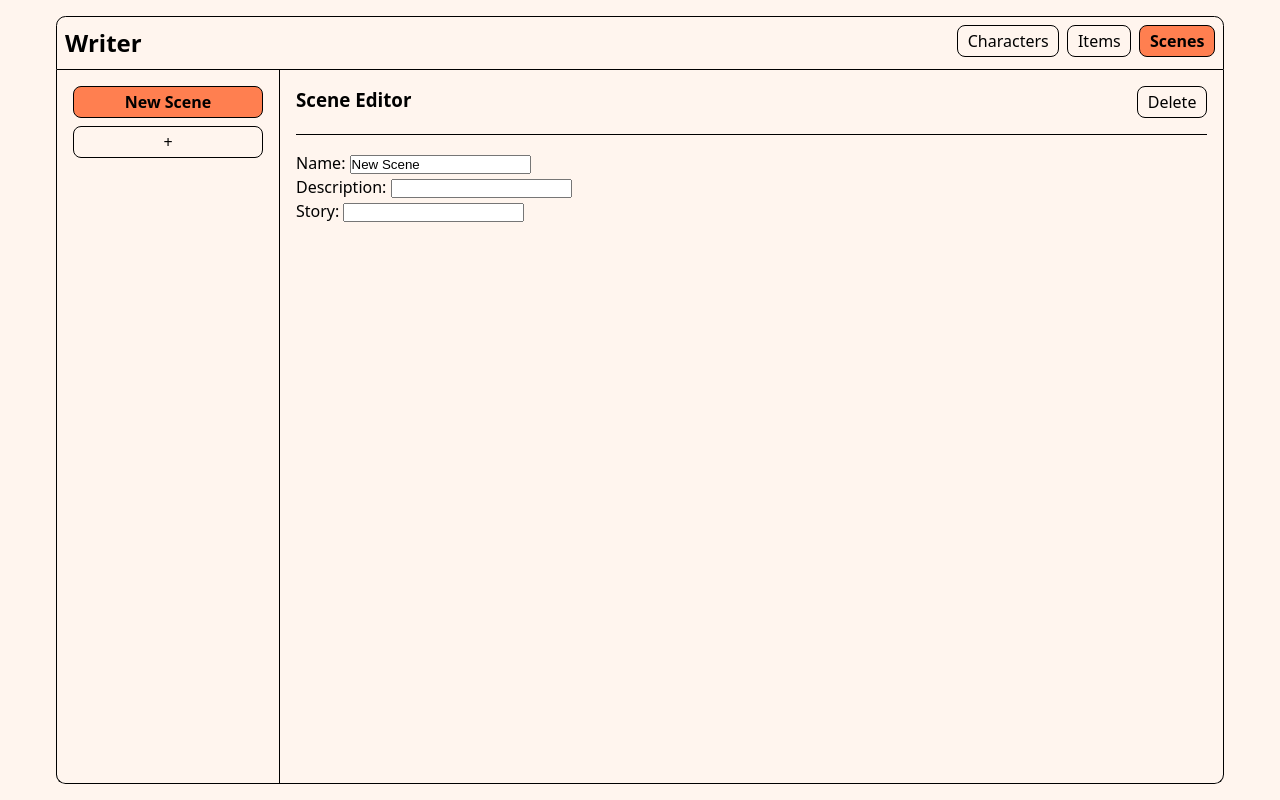
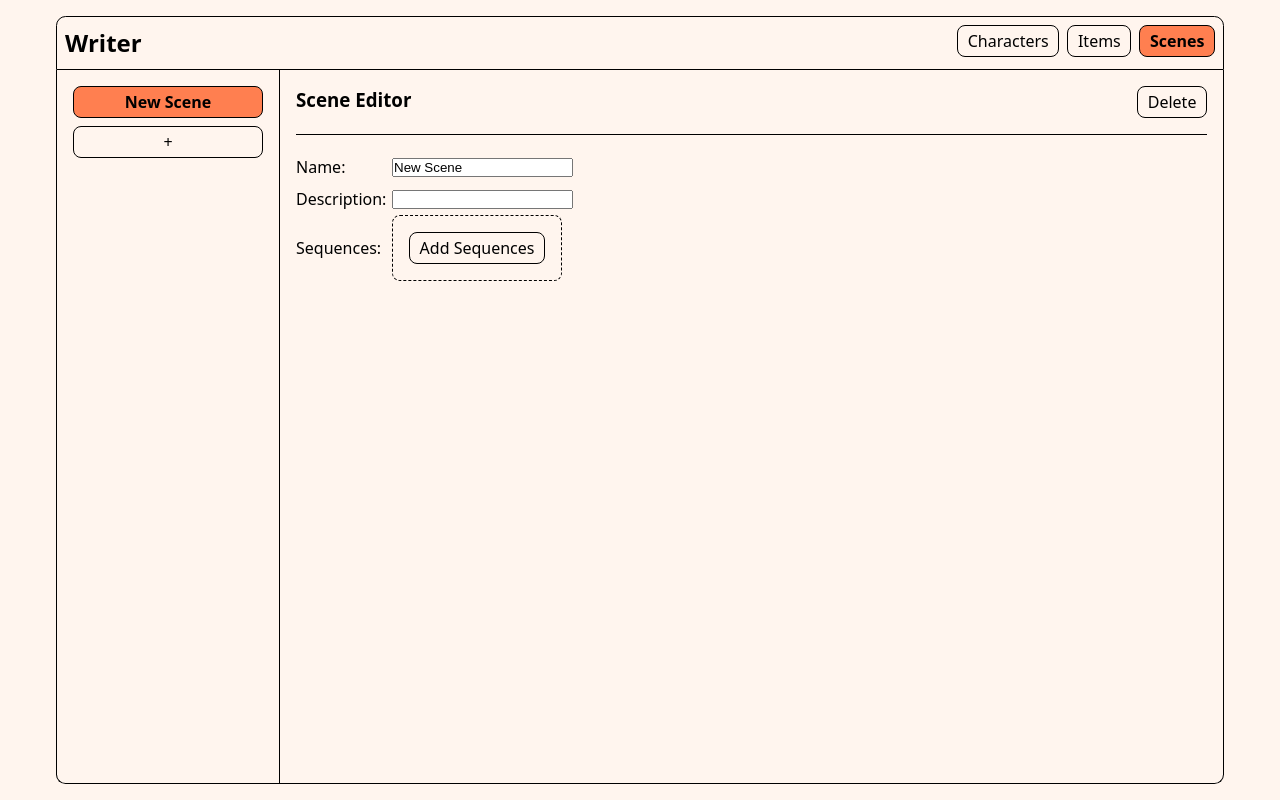
Before and after one commit to matthewscottgraham/writer, a React (Vite) app: page / in a window 1280 px wide. Built offline with nearby package versions, Linux system fonts and the light colour scheme.

Commit message:
Nested Fields are now possible.

```diff
--- a/src/Components/EntityEditor/EntityEditor.jsx
+++ b/src/Components/EntityEditor/EntityEditor.jsx
@@ -1,10 +1,11 @@
 import React from 'react';
 import panelStyles from '../../Styles/Panels.module.css';
+import FieldEditor from './FieldEditor.jsx';
 
 function EntityEditor({isActive, state, schema}) {
   if (!isActive || !state) return null;
 
-  const {list, setList, currentID} = state;
+  const {list, setList, currentID, setCurrentID} = state;
   const entity = list.find(e => e.id === currentID);
 
   if (!entity) {
@@ -14,33 +15,35 @@ function EntityEditor({isActive, state, schema}) {
   function handleDelete() {
     if (!window.confirm(`Are you sure you want to delete this ${schema.label}?`)) return
 
-    const newList = list.filter(c => c.id !== currentID);
+    const newList = list.filter(e => e.id !== currentID);
     setList(newList);
     state.setCurrentID(null);
+    setCurrentID(newList[0]?.id ?? null);
   }
 
-  function updateField(key, value) {
-    setList(list.map(e => e.id === currentID ? {...e, [key]: value} : e));
+  function updateEntity(updater) {
+    setList(list.map(e => (e.id === currentID ? updater(e) : e)));
   }
 
   return (
     <div className={panelStyles.panel}>
+
       <div className={panelStyles.panelHeader}>
         <h3>{schema.label} Editor</h3>
-        <div style={{'flex-grow': '1' }} />
+        <div style={{ flexGrow: 1}} />
         <button onClick={handleDelete}>Delete</button>
       </div>
-      <div style={{'padding-top': '1em'}}>
-        {schema.fields.map(field => (
-          <div key={field.key}>
-            <label>
-              {field.label}: {' '}
-              <input type={field.type}
-                value={entity[field.key] ?? ''}
-                onChange={e=> updateField(field.key, e.target.value)}
-              />
-            </label>
-          </div>
+
+      <div style={{paddingTop: '1em'}}>
+        { schema.fields.map(field => (
+          <FieldEditor
+            key={field.id}
+            field={field}
+            value={entity[field.key]}
+            onChange={value =>
+              updateEntity(e => ({ ...e, [field.key]: value })
+            )}
+          />
         ))}
       </div>
     </div>
--- /dev/null
+++ b/src/Components/EntityEditor/FieldEditor.jsx
@@ -0,0 +1,73 @@
+import React from "react";
+import panelStyles from '../../Styles/Panels.module.css';
+
+function FieldEditor({field, value, onChange}) {
+
+  function handleDelete(items, index) {
+    if (!window.confirm(`Are you sure you want to delete this ${field.label}?`)) return
+
+    onChange(items.filter((_, i) => i !== index));
+  }
+
+  switch (field.type) {
+    case 'text':
+      return (
+          <label className={panelStyles.field}>
+            <div style={{minWidth: '6em'}}>
+              {field.label}:
+            </div>
+            <input
+                type='text'
+                value={value ?? ''}
+                onChange={e => onChange(e.target.value)}
+            />
+          </label>
+      );
+    case 'object[]': {
+      const items = value ?? [];
+      return (
+          <div className={panelStyles.field}>
+            <div style={{minWidth: '6em'}}>
+              {field.label}:
+            </div>
+            <div className={panelStyles.nestedPanel}>
+            {items.map((item, index) => (
+                <div key={index} className={panelStyles.nestedItem}>
+                  {field.fields.map(subField => (
+                      <FieldEditor
+                          key={subField.key}
+                          field={subField}
+                          value={item[subField.key]}
+                          onChange={subValue => {
+                            const updated = [...items];
+                            updated[index] = {
+                              ...item,
+                              [subField.key]: subValue
+                            };
+                            onChange(updated);
+                          }}
+                      />
+                  ))}
+                  <div style={{minWidth: '1em'}} />
+                  <button onClick={()=>handleDelete(items, index)}>Delete</button>
+                </div>
+            ))}
+
+            <button
+                onClick={() => {
+                  const newItem = Object.fromEntries(
+                      field.fields.map(f => [f.key, f.defaultValue])
+                  );
+                  onChange([...items, newItem]);
+                }}>
+              Add {field.label}
+            </button>
+          </div>
+        </div>
+      );
+    }
+    default:
+      return null;
+  }
+}
+export default FieldEditor;
--- a/src/Schemas/entitySchemas.js
+++ b/src/Schemas/entitySchemas.js
@@ -15,9 +15,16 @@ export const entitySchemas = {
   scene: {
     label: 'Scene',
     fields: [
-        { key: 'name', label: 'Name', type: 'text', defaultValue: 'New Scene'},
-        { key: 'description', label: 'Description', type: 'text', defaultValue: ''},
-        { key: 'story', label: 'Story', type: 'text', defaultValue: '' },
+      { key: 'name', label: 'Name', type: 'text', defaultValue: 'New Scene'},
+      { key: 'description', label: 'Description', type: 'text', defaultValue: ''},
+      { key: 'sequences',
+        label: 'Sequences',
+        type: 'object[]',
+        defaultValue: [],
+        fields: [
+          { key: 'sequence', label: 'Sequence', type: 'text', defaultValue: ''},
+        ]
+      }
     ]
   },
 
--- a/src/Styles/Panels.module.css
+++ b/src/Styles/Panels.module.css
@@ -9,6 +9,26 @@
     justify-content: flex-end;
     padding-bottom: 1em;
     width: 100%;
+}
+
+.field {
+    align-items: center;
+    display: flex;
+    flex-direction: row;
+    min-height: 2em;
+}
+
+.nestedPanel {
+    border: black dashed 1px;
+    border-radius: 0.5em;
+    padding: 1em;
+}
+
+.nestedItem {
+    align-items: center;
+    display: flex;
+    flex-direction: row;
+    min-height: 2em;
 }
 
 .navbar {
```
